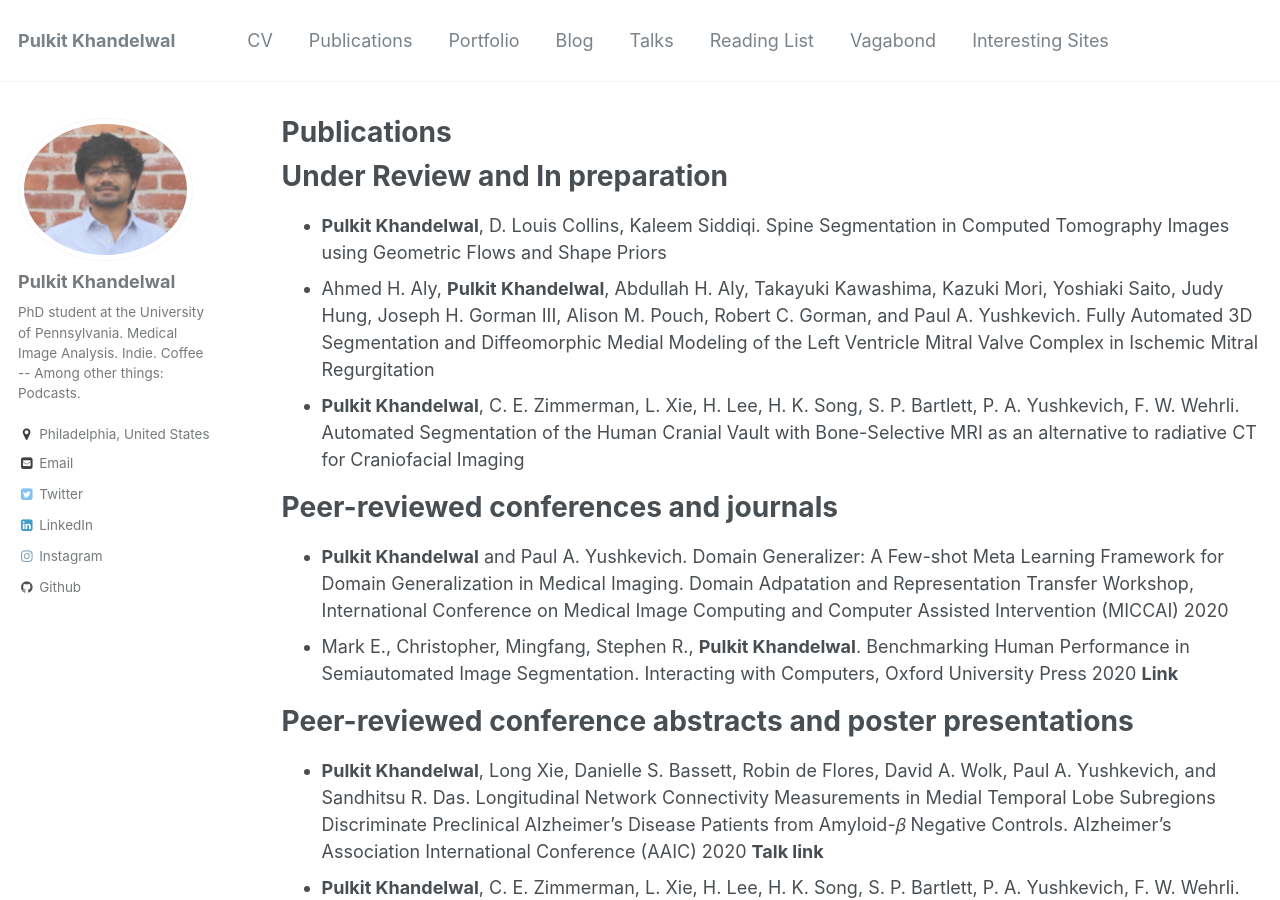
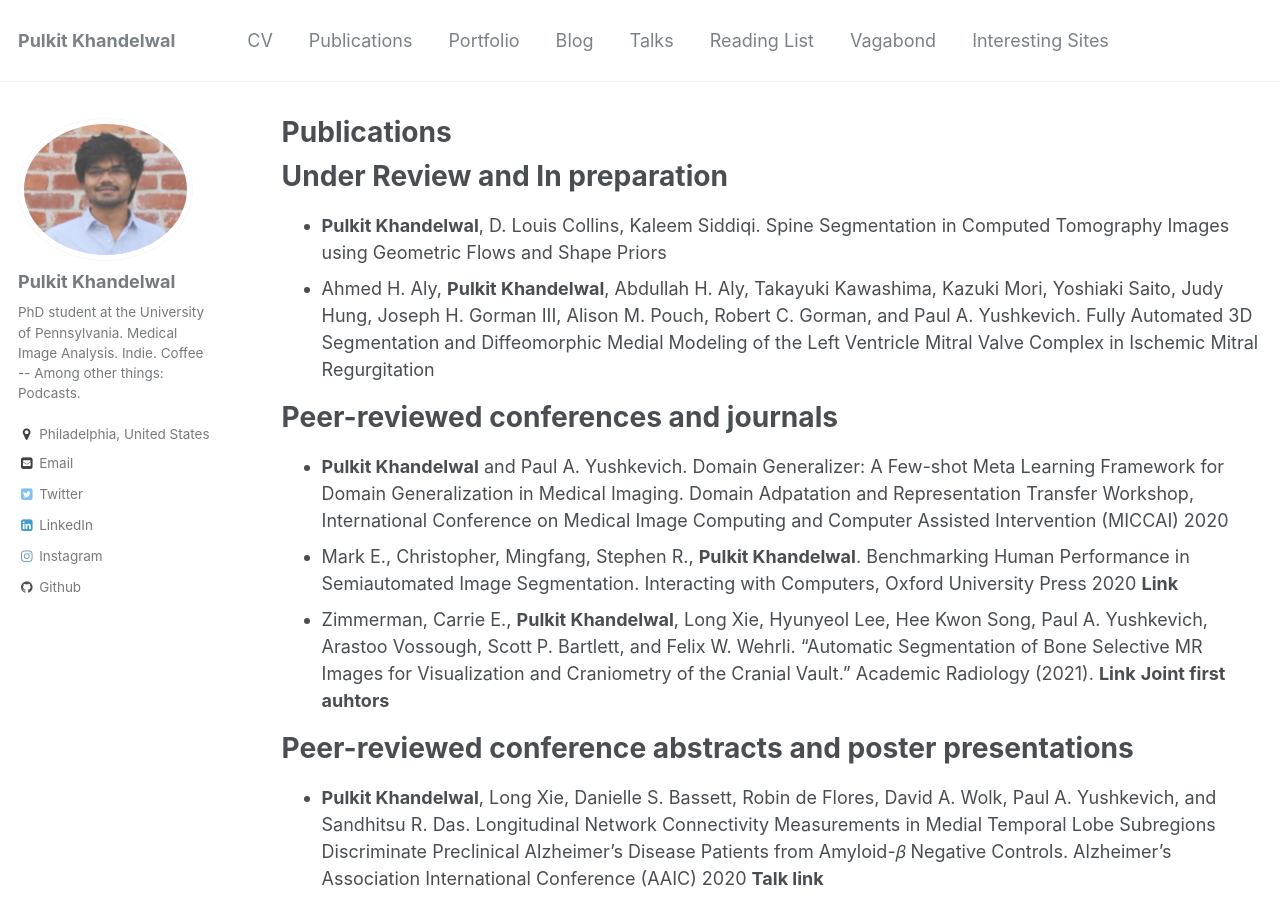
Before and after one commit to Pulkit-Khandelwal/pulkit-khandelwal.github.io, a Jekyll site: the page built from _pages/publications.md, in a window 1280 px wide and 900 px high. Built offline with Jekyll 4.4.1, drawn with Linux system fonts in a browser that asks for light colours.

Commit message:
Update publications.md

```diff
--- a/_pages/publications.md
+++ b/_pages/publications.md
@@ -13,9 +13,7 @@ using Geometric Flows and Shape Priors
 Judy Hung, Joseph H. Gorman III, Alison M. Pouch, Robert C. Gorman, and Paul A. Yushkevich. Fully
 Automated 3D Segmentation and Diffeomorphic Medial Modeling of the Left Ventricle Mitral Valve Complex
 in Ischemic Mitral Regurgitation
-* **Pulkit Khandelwal**, C. E. Zimmerman, L. Xie, H. Lee, H. K. Song, S. P. Bartlett, P. A. Yushkevich, F. W.
-Wehrli. Automated Segmentation of the Human Cranial Vault with Bone-Selective MRI as an alternative to
-radiative CT for Craniofacial Imaging
+
 
 **Peer-reviewed conferences and journals**
 ======
@@ -24,6 +22,8 @@ for Domain Generalization in Medical Imaging. Domain Adpatation and Representati
 International Conference on Medical Image Computing and Computer Assisted Intervention (MICCAI) 2020
 * Mark E., Christopher, Mingfang, Stephen R., **Pulkit Khandelwal**. Benchmarking Human Performance in
 Semiautomated Image Segmentation. Interacting with Computers, Oxford University Press 2020 [**Link**](https://academic.oup.com/iwc/advance-article-abstract/doi/10.1093/iwcomp/iwaa017/5890683)
+* Zimmerman, Carrie E., **Pulkit Khandelwal**, Long Xie, Hyunyeol Lee, Hee Kwon Song, Paul A. Yushkevich, Arastoo Vossough, Scott P. Bartlett, and Felix W. Wehrli. "Automatic Segmentation of Bone Selective MR Images for Visualization and Craniometry of the Cranial Vault." Academic Radiology (2021).
+ [**Link**](https://www.sciencedirect.com/science/article/pii/S1076633221001306) **Joint first auhtors**
 
 **Peer-reviewed conference abstracts and poster presentations**
 ======
```
